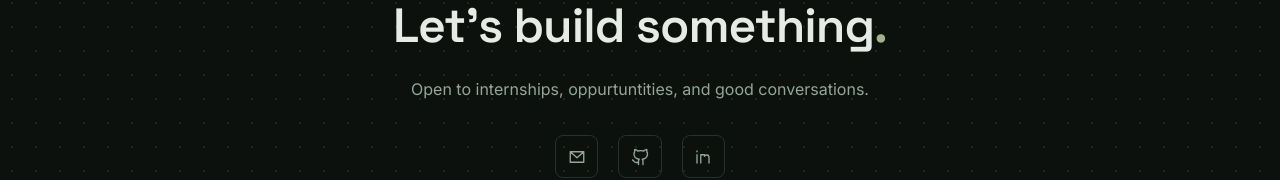
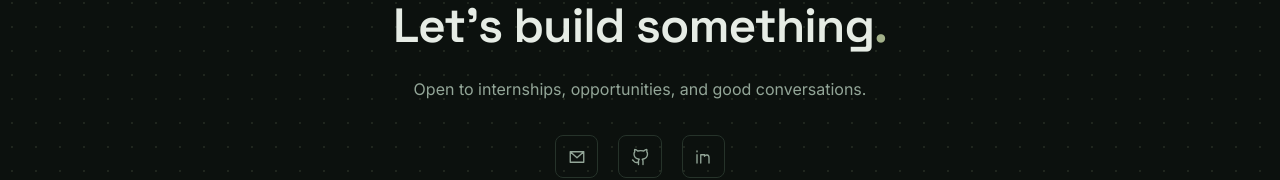
Before and after one commit to abbyhepburn/abbyhepburn.github.io, a React (Create React App) app: page / in a window 1280 px wide. Shown: the part 5985-6165 px from the top of the page. Built offline with nearby package versions, Linux system fonts and the light colour scheme.

Commit message:
Fix opportunities typo in footer

```diff
--- a/src/components/Footer.js
+++ b/src/components/Footer.js
@@ -11,7 +11,7 @@ function Footer() {
           <h2>
             Let&apos;s build something<span className="text-sage">.</span>
           </h2>
-          <p>Open to internships, oppurtuntities, and good conversations.</p>
+          <p>Open to internships, opportunities, and good conversations.</p>
           <div className="footer-social">
             <EmailCopyButton>
               <IconMail />
```
